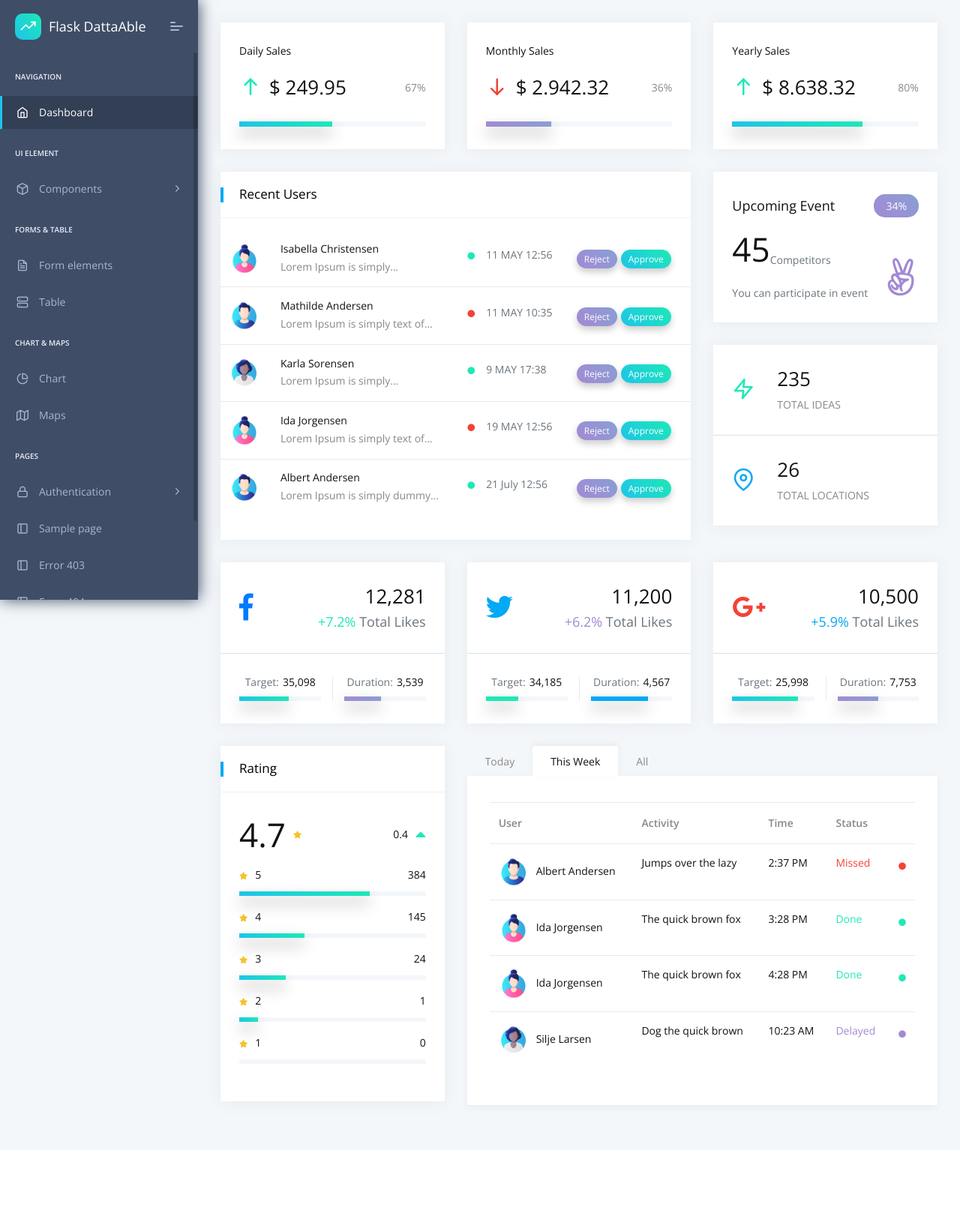
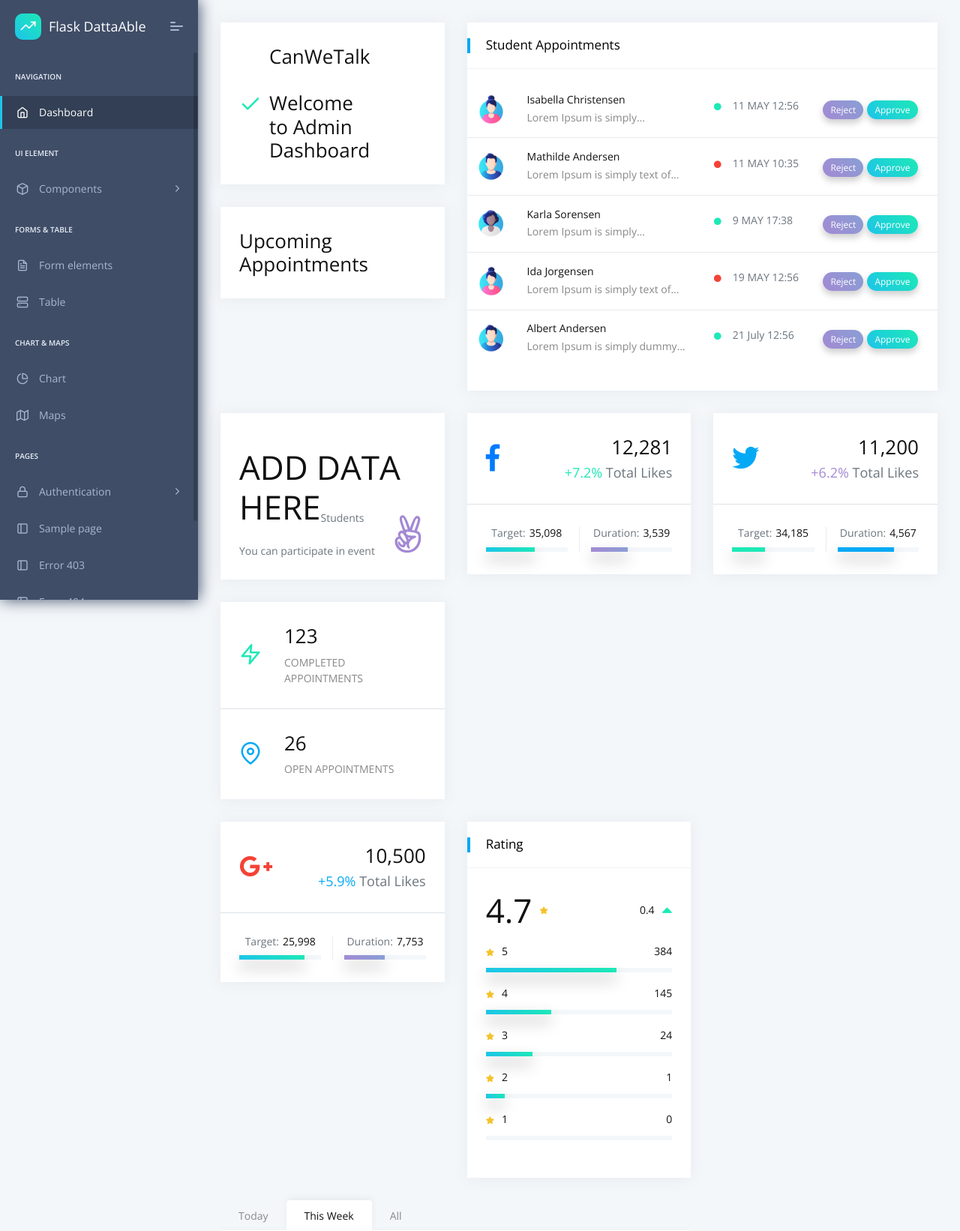
Before and after one commit to KDhieb/CanWeTalk, a Flask app: page /index in a window 1280 px wide. Shown: the top 1642 px of the page at 75% size. Before the commit the page ends 1483 px from the top, so only its background shows below. Run offline with Flask 2, Linux system fonts and the light colour scheme; the visitor is signed in with stand-in values (Sample User, id 1); data comes from the database, SQL or seed files in the repository; some libraries are stand-ins or nearby versions.

Commit message:
Update index.html
Added UI changes

```diff
--- a/flaskBoilerplate/app/home/templates/index.html
+++ b/flaskBoilerplate/app/home/templates/index.html
@@ -16,62 +16,27 @@
                 <div class="page-wrapper">
                     <!-- [ Main Content ] start -->
                     <div class="row">
-                        <!--[ daily sales section ] start-->
-                        <div class="col-md-6 col-xl-4">
-                            <div class="card daily-sales">
-                                <div class="card-block">
-                                    <h6 class="mb-4">Daily Sales</h6>
-                                    <div class="row d-flex align-items-center">
-                                        <div class="col-9">
-                                            <h3 class="f-w-300 d-flex align-items-center m-b-0"><i class="feather icon-arrow-up text-c-green f-30 m-r-10"></i>$ 249.95</h3>
-                                        </div>
-
-                                        <div class="col-3 text-right">
-                                            <p class="m-b-0">67%</p>
-                                        </div>
-                                    </div>
-                                    <div class="progress m-t-30" style="height: 7px;">
-                                        <div class="progress-bar progress-c-theme" role="progressbar" style="width: 50%;" aria-valuenow="50" aria-valuemin="0" aria-valuemax="100"></div>
-                                    </div>
-                                </div>
-                            </div>
-                        </div>
-                        <!--[ daily sales section ] end-->
-                        <!--[ Monthly  sales section ] starts-->
-                        <div class="col-md-6 col-xl-4">
-                            <div class="card Monthly-sales">
-                                <div class="card-block">
-                                    <h6 class="mb-4">Monthly Sales</h6>
-                                    <div class="row d-flex align-items-center">
-                                        <div class="col-9">
-                                            <h3 class="f-w-300 d-flex align-items-center  m-b-0"><i class="feather icon-arrow-down text-c-red f-30 m-r-10"></i>$ 2.942.32</h3>
-                                        </div>
-                                        <div class="col-3 text-right">
-                                            <p class="m-b-0">36%</p>
-                                        </div>
-                                    </div>
-                                    <div class="progress m-t-30" style="height: 7px;">
-                                        <div class="progress-bar progress-c-theme2" role="progressbar" style="width: 35%;" aria-valuenow="35" aria-valuemin="0" aria-valuemax="100"></div>
-                                    </div>
-                                </div>
-                            </div>
-                        </div>
                         <!--[ Monthly  sales section ] end-->
                         <!--[ year  sales section ] starts-->
                         <div class="col-md-12 col-xl-4">
                             <div class="card yearly-sales">
                                 <div class="card-block">
-                                    <h6 class="mb-4">Yearly Sales</h6>
                                     <div class="row d-flex align-items-center">
                                         <div class="col-9">
-                                            <h3 class="f-w-300 d-flex align-items-center  m-b-0"><i class="feather icon-arrow-up text-c-green f-30 m-r-10"></i>$ 8.638.32</h3>
-                                        </div>
-                                        <div class="col-3 text-right">
-                                            <p class="m-b-0">80%</p>
+                                            <h3 class="f-w-300 d-flex align-items-center  m-b-0"><i class="feather icon-check text-c-green f-30 m-r-10"></i>
+                                             CanWeTalk <br> </br>Welcome to Admin Dashboard</h3>
                                         </div>
                                     </div>
-                                    <div class="progress m-t-30" style="height: 7px;">
-                                        <div class="progress-bar progress-c-theme" role="progressbar" style="width: 70%;" aria-valuenow="70" aria-valuemin="0" aria-valuemax="100"></div>
+                                </div>
+                            </div>
+
+                            <div class="card yearly-sales">
+                                <div class="card-block">
+                                    <div class="row d-flex align-items-center">
+                                        <div class="col-9">
+                                            <h3 class="f-w-300 d-flex align-items-center  m-b-0">
+                                             Upcoming Appointments</h3>
+                                        </div>
                                     </div>
                                 </div>
                             </div>
@@ -81,7 +46,7 @@
                         <div class="col-xl-8 col-md-6">
                             <div class="card Recent-Users">
                                 <div class="card-header">
-                                    <h5>Recent Users</h5>
+                                    <h5>Student Appointments</h5>
                                 </div>
                                 <div class="card-block px-0 py-3">
                                     <div class="table-responsive">
@@ -154,15 +119,7 @@
                         <div class="col-xl-4 col-md-6">
                             <div class="card card-event">
                                 <div class="card-block">
-                                    <div class="row align-items-center justify-content-center">
-                                        <div class="col">
-                                            <h5 class="m-0">Upcoming Event</h5>
-                                        </div>
-                                        <div class="col-auto">
-                                            <label class="label theme-bg2 text-white f-14 f-w-400 float-right">34%</label>
-                                        </div>
-                                    </div>
-                                    <h2 class="mt-3 f-w-300">45<sub class="text-muted f-14">Competitors</sub></h2>
+                                    <h2 class="mt-3 f-w-300">ADD DATA HERE<sub class="text-muted f-14">Students</sub></h2>
                                     <h6 class="text-muted mt-4 mb-0">You can participate in event </h6>
                                     <i class="fab fa-angellist text-c-purple f-50"></i>
                                 </div>
@@ -174,8 +131,8 @@
                                             <i class="feather icon-zap f-30 text-c-green"></i>
                                         </div>
                                         <div class="col">
-                                            <h3 class="f-w-300">235</h3>
-                                            <span class="d-block text-uppercase">TOTAL IDEAS</span>
+                                            <h3 class="f-w-300">123</h3>
+                                            <span class="d-block text-uppercase">Completed appointments</span>
                                         </div>
                                     </div>
                                 </div>
@@ -186,7 +143,7 @@
                                         </div>
                                         <div class="col">
                                             <h3 class="f-w-300">26</h3>
-                                            <span class="d-block text-uppercase">TOTAL LOCATIONS</span>
+                                            <span class="d-block text-uppercase">Open appointments</span>
                                         </div>
                                     </div>
                                 </div>
```
